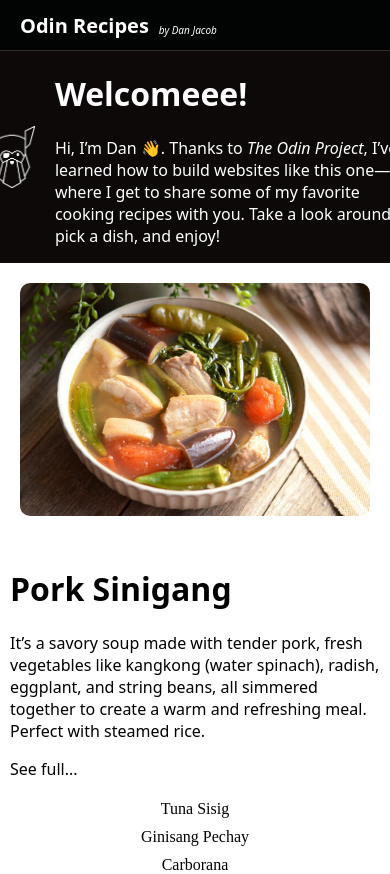
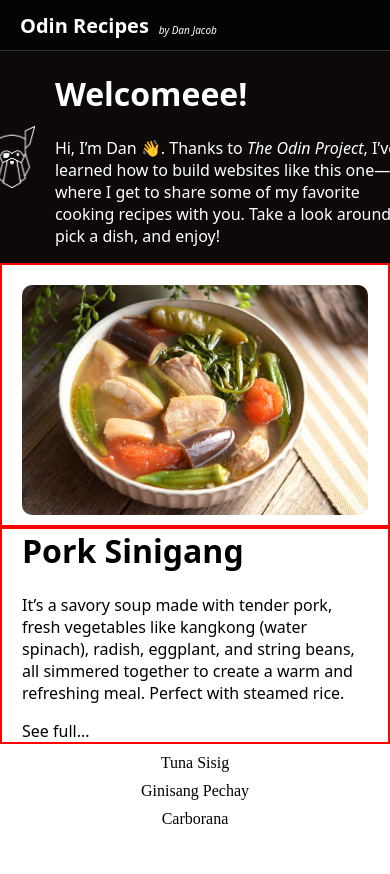
Before and after one commit to ishaun-is-dan/odin-recipes, a plain HTML site: page index.html in a window 390 px wide. After the commit the page ends 844 px from the top, so only its background shows below. Drawn offline with Linux system fonts and the light colour scheme.

Commit message:
fixed the mobile view of left and right.

```diff
--- a/style.css
+++ b/style.css
@@ -84,26 +84,34 @@ a:hover{
     align-items: center;
     flex-wrap: wrap;
     justify-content: center;
+    margin: 0;
+    padding: 0;
 }
 
 
 .left{
     min-width: 300px;
     max-width: 600px;
-    /* border: 2px solid red; */
+    border: 2px solid red;
     box-sizing: border-box;
-    padding: 20px;
     flex: 1;
+    padding: 20px 20px 10px;
+
 
 
 }
 .right{
-    /* border: 2px solid red; */
+    border: 2px solid red;
     font-family: system-ui, -apple-system, BlinkMacSystemFont, 'Segoe UI', Roboto, Oxygen, Ubuntu, Cantarell, 'Open Sans', 'Helvetica Neue', sans-serif;
-    padding: 10px;
     width: 500px;
+    box-sizing: border-box;
+    padding: 0 20px;
+    margin: 0;
+}
+.right h1{
+    margin-top: 0;
+}
 
-}
 .left img{
     display: block;
     max-inline-size: 100%;
```
